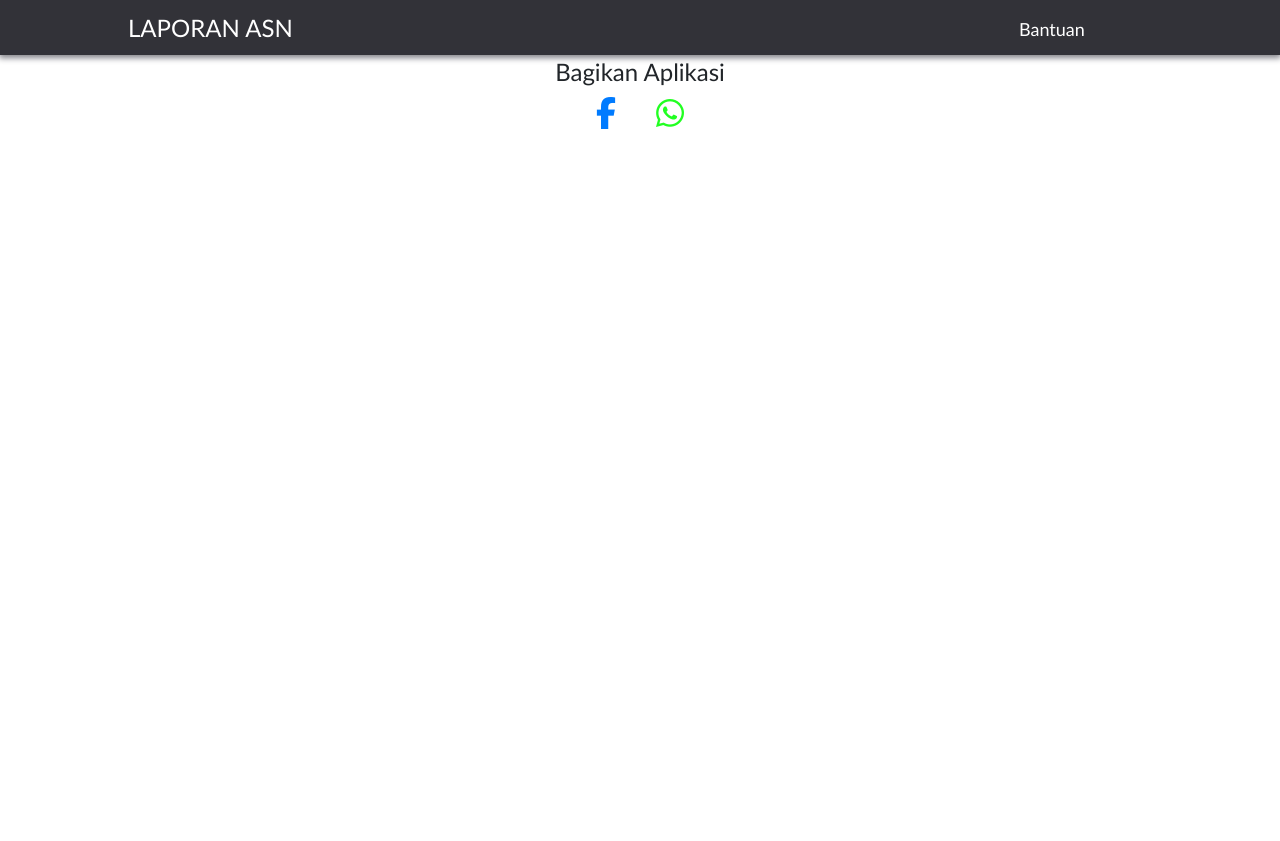
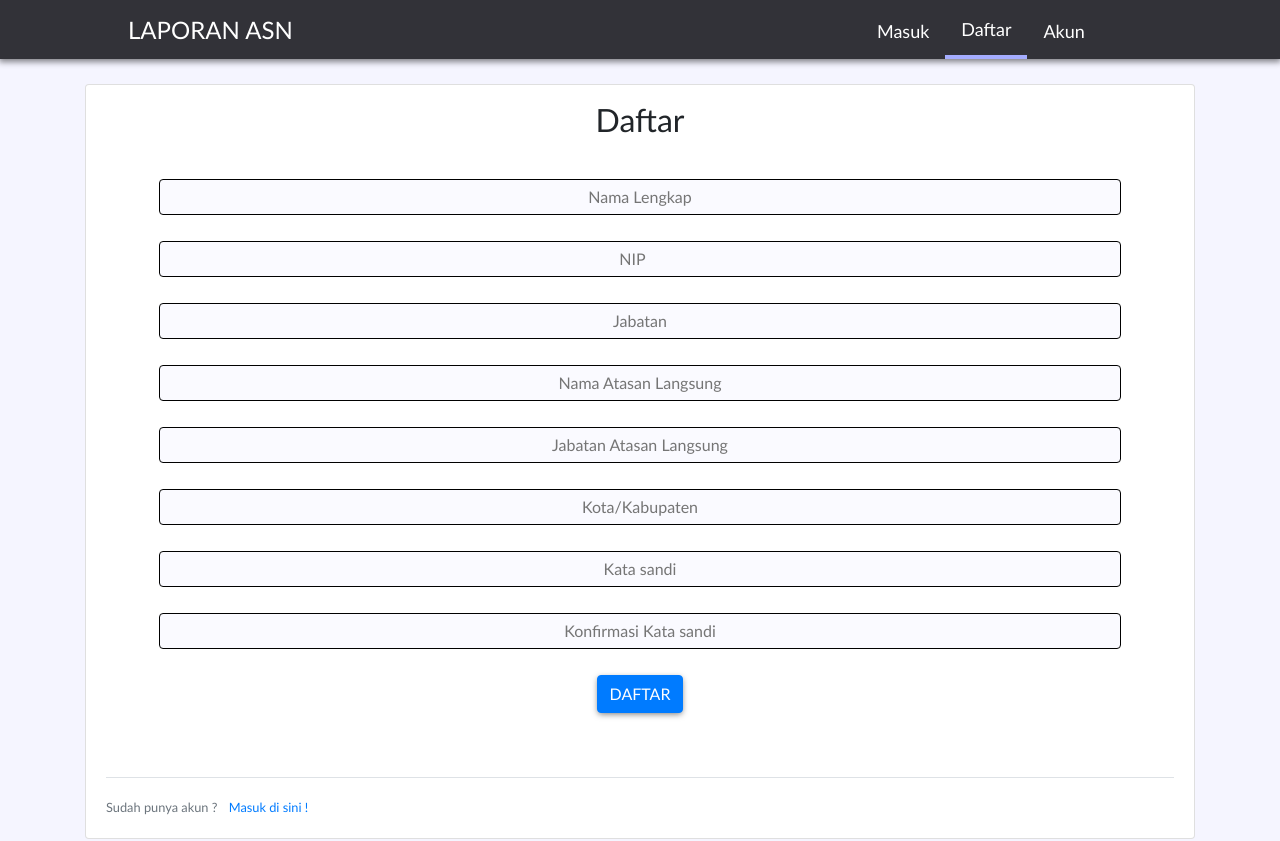
Before and after one commit to ryanadiputraa/laporan-asn, a React (Create React App) app in the folder react/: page /register in a window 1280 px wide. Shown: the top 841 px of the page. Before the commit the page ends 800 px from the top, so only its background shows below. Built offline with nearby package versions, Linux system fonts and the light colour scheme.

Commit message:
added login and register pages

```diff
--- a/react/src/components/Navbar/Navbar.js
+++ b/react/src/components/Navbar/Navbar.js
@@ -28,10 +28,18 @@ const Navbar = () => {
         <div className="ham"></div>
       </div>
       <div className="nav-links">
-        <NavLink className="nav-link" to="/help" onClick={() => {
+        <NavLink className="nav-link" to="/login" onClick={() => {
           toggleNavbar();
           toggleHam();
-        }}>Bantuan</NavLink>
+        }}>Masuk</NavLink>
+        <NavLink className="nav-link" to="/register" onClick={() => {
+          toggleNavbar();
+          toggleHam();
+        }}>Daftar</NavLink>
+        <NavLink className="nav-link" to="/account" onClick={() => {
+          toggleNavbar();
+          toggleHam();
+        }}>Akun</NavLink>
       </div>
     </div>
   )
--- a/react/src/containers/Pages/Help/Help.css
+++ /dev/null
@@ -1,40 +0,0 @@
-
-
-.help ul{
-  display: flex;
-  flex-direction: column;
-  width: 60%;
-}
-
-.web-section-img {
-  width: 100%;
-}
-
-.section-text {
-  font-size: 1.2em;
-  font-weight: 600;
-  margin-bottom: 60px;
-}
-
-.section-img {
-  display: none;
-}
-.help ul li {
-  list-style: disc;
-}
-
-@media screen and (max-width: 425px) {
-  .web-section-img {
-    display: none;
-  }
-  .section-img {
-    display: flex;
-    width: 100%;
-  }
-}
-
-@media screen and (max-width: 580px) {
-  .help {
-    padding-top: 50px;
-  }
-}
--- a/react/src/containers/Pages/Home/Home.js
+++ b/react/src/containers/Pages/Home/Home.js
@@ -2,8 +2,9 @@ import React, { Fragment } from "react";
 import { BrowserRouter as Router, Route } from "react-router-dom";
 import Navbar from '../../../components/Navbar/Navbar';
 import InputFields from "../InputFields/InputFields";
-import Help from "../Help/Help";
 import Footer from "../../../components/Footer/Footer";
+import Login from "../../../containers/Pages/Login/Login";
+import Register from "../../../containers/Pages/Register/Register";
 
 function Home() {
 
@@ -12,7 +13,9 @@ function Home() {
       <Router>
         <Navbar />
         <Route exact path="/" component={InputFields} />
-        <Route path="/help/" component={Help} />
+        <Route path="/login/" component={Login} />
+        <Route path="/register/" component={Register} />
+        {/* <Route path="/account/" component={Account} /> */}
       </Router>
       <Footer />
     </Fragment>
--- /dev/null
+++ b/react/src/containers/Pages/Login/Login.css
@@ -0,0 +1,14 @@
+.login .login-field {
+    display: flex;
+    flex-direction: column;
+    align-items: center;
+    margin: 0 auto 48px auto;
+}
+
+.login .form-group:nth-child(1), .login .form-group:nth-child(2) {
+    width: 90%;
+}
+
+#nip, #password {
+    width: 100%;
+}
--- a/react/src/containers/Pages/Login/Login.js
+++ b/react/src/containers/Pages/Login/Login.js
@@ -2,42 +2,19 @@ import React, {Fragment, useState} from 'react';
 import 'bootstrap/dist/css/bootstrap.css';
 import './Login.css';
 import { Alert, Card, CardTitle, CardBody } from 'reactstrap';
-import { connect } from 'react-redux';
-import { SET_DATA } from '../../../utils/redux/Action';
 
-
-
-const Login = (props) => {
+const Login = () => {
 
   const [state, setState] = useState({
     nip : '',
     password : ''
   });
+
   const changeState = (e) => {
     setState({
       ...state,
       [e.target.id]: e.target.value
     })
-  }
-
-  const BASE_URL = 'http://127.0.0.1:5000'
-  const loginUser = (props) => {
-    fetch(`${BASE_URL}/login/${state.nip}/${state.password}`)
-    .then(res => res.json())
-    .then(res => {
-      props.savePersonalData({
-        name: res.name,
-        NIP: res.nip,
-        pos: res.position,
-        bossName: res.boss_name,
-        bossPos: res.boss_position,
-        city: res.region,
-        message: res.message
-      })
-      if(!res.message) props.history.push('/');
-      else setVisible(true);
-    })
-    .catch(err => alert(err))
   }
 
   const [visible, setVisible] = useState(false);
@@ -50,32 +27,23 @@ const Login = (props) => {
           <Alert color="danger" isOpen={visible} toggle={onDismiss} fade={false}>
             Gagal masuk! mohon periksa kembali NIP dan password
           </Alert>
-          <CardTitle><h2 className="text-center mt-3">Login</h2></CardTitle>
+          <CardTitle><h2 className="text-center mt-3">Masuk</h2></CardTitle>
           <CardBody>
             <div className="content-section">
               <form action="/login" method="POST">
-                <fieldset className="form-group">
-                  <input type="text" name="formtype" id="formtype" defaultValue="login" style={{ 'display':'none' }}/>
+                <fieldset className="form-group login-field">
                   <div className="form-group">
                     <input type="number" placeholder="NIP" name="nip" id="nip" onChange={(e) => changeState(e)}/>
                   </div>
                   <div className="form-group">
                     <input type="password" placeholder="Kata sandi" name="password" id="password" onChange={(e) => changeState(e)}/>
                   </div>
-                  <div className="form-check">
-                    <input type="checkbox" className="form-check-input" name="remember" id="remember"/>
-                    <label for="remember" className="form-check-label">Tetap masuk</label>
+                  <div className="form-group">
+                    <button className="btn btn-primary submit" onClick={(e) => {
+                      e.preventDefault();
+                      }}>Masuk</button>
                   </div>
                 </fieldset>
-                <div className="form-group">
-                  <button className="btn btn-primary submit" onClick={(e) => {
-                    loginUser(props);
-                    e.preventDefault();
-                    }}>Masuk</button>
-                </div>
-                {/* <small className="text-muted ml-2">
-                  <a href="#">Lupa sandi ?</a>
-                </small> */}
               </form>
             </div>
             <div className="border-top pt-3">
@@ -88,8 +56,4 @@ const Login = (props) => {
   )
 }
 
-const mapDispatchToProps = dispatch => ({
-  savePersonalData: data => dispatch(SET_DATA(data))
-})
-
-export default connect(null, mapDispatchToProps)(Login);
+export default Login;
--- /dev/null
+++ b/react/src/containers/Pages/Register/Register.css
@@ -0,0 +1,25 @@
+.register .register-field {
+    display: flex;
+    flex-direction: column;
+    align-items: center;
+    margin: 0 auto 48px auto;
+}
+
+.register .form-group {
+    width: 90%;
+}
+
+.register .form-group:last-child {
+    width: auto;
+}
+
+#name, #nip, #pos, #bossName, #bossPos, #city, #password, #confirmPassword {
+    width: 100%;
+}
+
+
+@media screen and (min-width: 581px) {
+    .register {
+        padding-top: 84px;
+    }
+}
--- /dev/null
+++ b/react/src/containers/Pages/Register/Register.js
@@ -0,0 +1,77 @@
+import React, {Fragment, useState} from 'react';
+import 'bootstrap/dist/css/bootstrap.css';
+import './Register.css';
+import { Card, CardTitle, CardBody } from 'reactstrap';
+
+const Register = () => {
+
+  const [state, setState] = useState({
+    name: '',
+    nip : '',
+    pos: '',
+    bossName: '',
+    bossPos: '',
+    city: '',
+    password : '',
+    confirmPassword: ''
+  });
+
+  const changeState = (e) => {
+    setState({
+      ...state,
+      [e.target.id]: e.target.value
+    })
+  }
+
+  return (
+    <Fragment>
+      <div className="register container">
+        <Card>
+          <CardTitle><h2 className="text-center mt-3">Daftar</h2></CardTitle>
+          <CardBody>
+            <div className="content-section">
+              <form action="/register" method="POST">
+                <fieldset className="form-group register-field">
+                <div className="form-group">
+                    <input type="text" placeholder="Nama Lengkap" name="name" id="name" onChange={(e) => changeState(e)}/>
+                  </div>
+                  <div className="form-group">
+                    <input type="number" placeholder="NIP" name="nip" id="nip" onChange={(e) => changeState(e)}/>
+                  </div>
+                  <div className="form-group">
+                    <input type="text" placeholder="Jabatan" name="pos" id="pos" onChange={(e) => changeState(e)}/>
+                  </div>
+                  <div className="form-group">
+                    <input type="text" placeholder="Nama Atasan Langsung" name="bossName" id="bossName" onChange={(e) => changeState(e)}/>
+                  </div>
+                  <div className="form-group">
+                    <input type="text" placeholder="Jabatan Atasan Langsung" name="bossPos" id="bossPos" onChange={(e) => changeState(e)}/>
+                  </div>
+                  <div className="form-group">
+                    <input type="text" placeholder="Kota/Kabupaten" name="city" id="city" onChange={(e) => changeState(e)}/>
+                  </div>
+                  <div className="form-group">
+                    <input type="password" placeholder="Kata sandi" name="password" id="password" onChange={(e) => changeState(e)}/>
+                  </div>
+                  <div className="form-group">
+                    <input type="password" placeholder="Konfirmasi Kata sandi" name="confirmPassword" id="confirmPassword" onChange={(e) => changeState(e)}/>
+                  </div>
+                  <div className="form-group">
+                    <button className="btn btn-primary submit" onClick={(e) => {
+                      e.preventDefault();
+                      }}>Daftar</button>
+                  </div>
+                </fieldset>
+              </form>
+            </div>
+            <div className="border-top pt-3">
+              <small className="text-muted">Sudah punya akun ? <a href="/login" className="ml-2">Masuk di sini !</a></small>
+            </div>
+          </CardBody>
+        </Card>
+      </div>
+    </Fragment>
+  )
+}
+
+export default Register;
```
Also changed, not shown: react/src/containers/Pages/Help/Help.js (deleted, +0 -58 lines).
